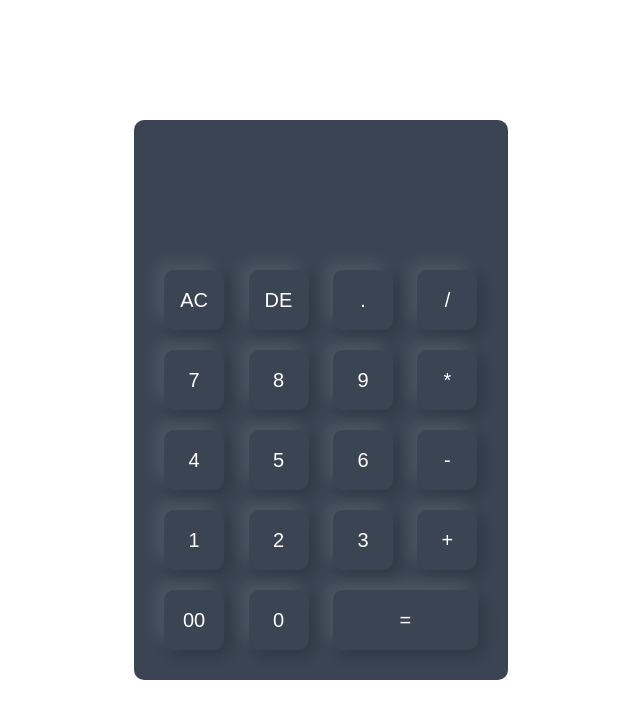
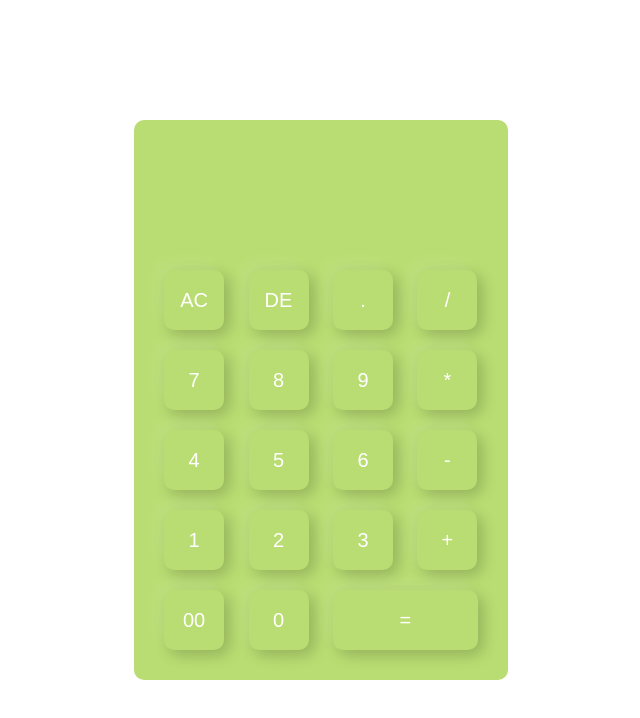
Before and after one commit to KshitijShresth29/Calculator, a plain HTML site: page index.html in a window 1280 px wide. Shown: the whole page, without its empty margins (319-959 px from the left). Drawn offline with Linux system fonts and the light colour scheme.

Commit message:
Update style.css

```diff
--- a/style.css
+++ b/style.css
@@ -13,7 +13,7 @@
     justify-content: center;
 }
 .calculator{
-    background: #3a4452;
+    background: #b9dd72;
     padding: 20px;
     border-radius: 10px;
 }
```
